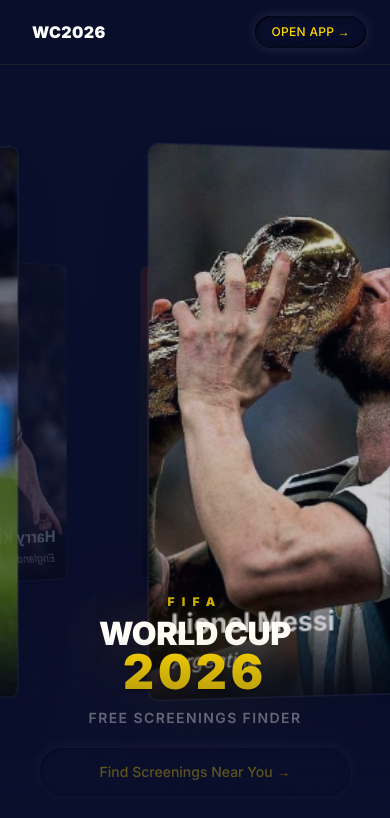
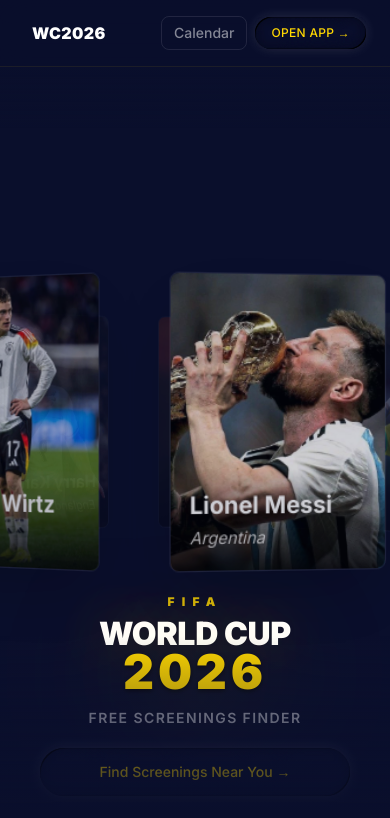
Before and after one commit to Gurpartap-Uottawa/WorldCup26, a Next.js app in the folder frontend/: page / in a window 390 px wide. Shown: the top 818 px of the page. Built offline with nearby package versions, Linux system fonts and the light colour scheme.

Commit message:
Mobile responsiveness: tab bar, map fix, calendar nav, responsive gallery

```diff
--- a/frontend/app/calendar/page.tsx
+++ b/frontend/app/calendar/page.tsx
@@ -346,7 +346,7 @@
                 </p>
                 <h3 className="text-white font-black text-lg">{formatDate(selected)}</h3>
               </div>
-              <Link href={`/finder?date=${selected}`}>
+              <Link href={`/finder?date=${selected}&tab=map`}>
                 <LiquidButton
                   size="sm"
                   className="rounded-full font-black flex items-center gap-2"
--- a/frontend/app/finder/page.tsx
+++ b/frontend/app/finder/page.tsx
@@ -37,7 +37,9 @@
   const [loadingScreenings, setLoadingScreenings] = useState(false)
   const [selectedCity, setSelectedCity] = useState<string | null>(null)
   const [focusedMatchCity, setFocusedMatchCity] = useState<string | null>(null)
-  const [mobileTab, setMobileTab] = useState<"matches" | "map">("matches")
+  const [mobileTab, setMobileTab] = useState<"matches" | "map">(
+    searchParams.get("tab") === "map" ? "map" : "matches"
+  )
 
   const dateStr = format(selectedDate, "yyyy-MM-dd")
 
@@ -107,11 +109,11 @@
         <div className="flex items-center gap-3">
           <Link
             href="/calendar"
-            className="hidden sm:flex items-center gap-1.5 text-sm font-medium transition-colors px-3 py-1.5 rounded-lg"
+            className="flex items-center gap-1.5 text-sm font-medium transition-colors px-3 py-1.5 rounded-lg"
             style={{ color: "rgba(255,255,255,0.45)", border: "1px solid #1a2857" }}
           >
             <CalendarDays size={14} />
-            Full Calendar
+            <span className="hidden sm:inline">Full Calendar</span>
           </Link>
           <span className="text-white/60 text-sm hidden lg:block">
             {format(selectedDate, "EEEE, MMM d, yyyy")}
@@ -179,10 +181,12 @@
         </button>
       </div>
 
-      <div className="flex-1 flex flex-col lg:flex-row gap-0 overflow-hidden">
+      <div className="flex-1 relative overflow-hidden lg:flex lg:flex-row">
+        {/* Matches panel — slides off-left on mobile when map tab active; normal flow on desktop */}
         <div
-          className={`lg:w-[420px] lg:min-w-[380px] flex-shrink-0 overflow-y-auto ${mobileTab === "matches" ? "block" : "hidden lg:block"}`}
-          style={{ maxHeight: "calc(100vh - 60px)" }}
+          className={`absolute inset-0 overflow-y-auto transition-transform duration-300
+            lg:relative lg:inset-auto lg:w-[420px] lg:min-w-[380px] lg:flex-shrink-0 lg:translate-x-0
+            ${mobileTab === "matches" ? "translate-x-0" : "-translate-x-full"}`}
         >
           <MatchesPanel
             matches={matches}
@@ -193,7 +197,12 @@
           />
         </div>
 
-        <div className={`flex-1 min-h-[calc(100vh-120px)] lg:min-h-0 ${mobileTab === "map" ? "block" : "hidden lg:block"}`}>
+        {/* Map panel — always mounted so Google Maps initialises; slides in from right on mobile */}
+        <div
+          className={`absolute inset-0 transition-transform duration-300
+            lg:relative lg:inset-auto lg:flex-1 lg:translate-x-0
+            ${mobileTab === "map" ? "translate-x-0" : "translate-x-full"}`}
+        >
           <MapPanel
             matches={matches}
             screenings={filteredScreenings}
--- a/frontend/app/page.tsx
+++ b/frontend/app/page.tsx
@@ -160,6 +160,14 @@
           <Link href="/calendar" className="hover:text-white transition-colors">Calendar</Link>
         </div>
 
+        <div className="flex items-center gap-2">
+          <Link
+            href="/calendar"
+            className="md:hidden text-sm font-medium px-3 py-1.5 rounded-lg transition-colors"
+            style={{ color: "rgba(255,255,255,0.5)", border: "1px solid rgba(255,255,255,0.1)" }}
+          >
+            Calendar
+          </Link>
           <Link href="/finder">
             <LiquidButton
               size="sm"
@@ -169,6 +177,7 @@
               OPEN APP →
             </LiquidButton>
           </Link>
+        </div>
       </nav>
 
       {/* ── Hero — Circular Gallery ────────────────────────────────────────── */}
--- a/frontend/components/ui/circular-gallery.tsx
+++ b/frontend/components/ui/circular-gallery.tsx
@@ -1,5 +1,5 @@
 'use client'
-import React, { useState, useEffect, useRef, HTMLAttributes } from 'react'
+import { useState, useEffect, useRef, HTMLAttributes } from 'react'
 
 const cn = (...classes: (string | undefined | null | false)[]) => {
   return classes.filter(Boolean).join(' ')
@@ -22,12 +22,23 @@
   autoRotateSpeed?: number
 }
 
-const CircularGallery = React.forwardRef<HTMLDivElement, CircularGalleryProps>(
-  ({ items, className, radius = 600, autoRotateSpeed = 0.02, ...props }, ref) => {
+const CircularGallery = ({ items, className, radius = 600, autoRotateSpeed = 0.02, ...props }: CircularGalleryProps) => {
     const [rotation, setRotation] = useState(0)
     const [isScrolling, setIsScrolling] = useState(false)
+    const [scale, setScale] = useState(1)
+    const containerRef = useRef<HTMLDivElement>(null)
     const scrollTimeoutRef = useRef<ReturnType<typeof setTimeout> | null>(null)
     const animationFrameRef = useRef<number | null>(null)
+
+    useEffect(() => {
+      const updateScale = () => {
+        const w = containerRef.current?.offsetWidth ?? window.innerWidth
+        setScale(Math.min(1, Math.max(0.62, w / 1000)))
+      }
+      updateScale()
+      window.addEventListener('resize', updateScale)
+      return () => window.removeEventListener('resize', updateScale)
+    }, [])
 
     useEffect(() => {
       const handleScroll = () => {
@@ -64,10 +75,13 @@
     }, [isScrolling, autoRotateSpeed])
 
     const anglePerItem = 360 / items.length
+    const effectiveRadius = radius * scale
+    const cardW = Math.round(300 * scale)
+    const cardH = Math.round(400 * scale)
 
     return (
       <div
-        ref={ref}
+        ref={containerRef}
         role="region"
         aria-label="Circular 3D Gallery"
         className={cn('relative w-full h-full flex items-center justify-center', className)}
@@ -93,13 +107,15 @@
                 key={item.photo.url}
                 role="group"
                 aria-label={item.common}
-                className="absolute w-[300px] h-[400px]"
                 style={{
-                  transform: `rotateY(${itemAngle}deg) translateZ(${radius}px)`,
+                  position: 'absolute',
+                  width: `${cardW}px`,
+                  height: `${cardH}px`,
+                  transform: `rotateY(${itemAngle}deg) translateZ(${effectiveRadius}px)`,
                   left: '50%',
                   top: '50%',
-                  marginLeft: '-150px',
-                  marginTop: '-200px',
+                  marginLeft: `-${cardW / 2}px`,
+                  marginTop: `-${cardH / 2}px`,
                   opacity,
                   transition: 'opacity 0.3s linear',
                 }}
@@ -122,9 +138,6 @@
         </div>
       </div>
     )
-  }
-)
-
-CircularGallery.displayName = 'CircularGallery'
+}
 
 export { CircularGallery }
```
Lines whose indentation alone changed are shown as unchanged.
